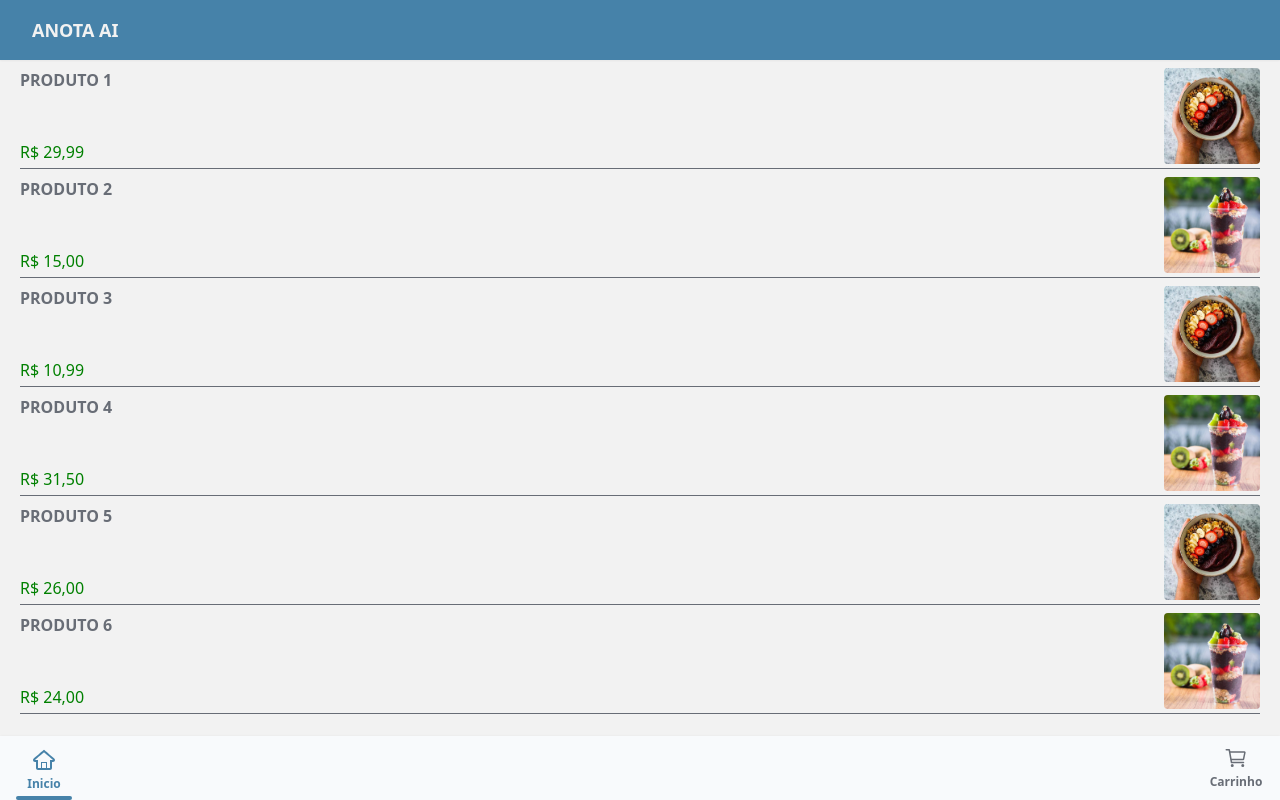
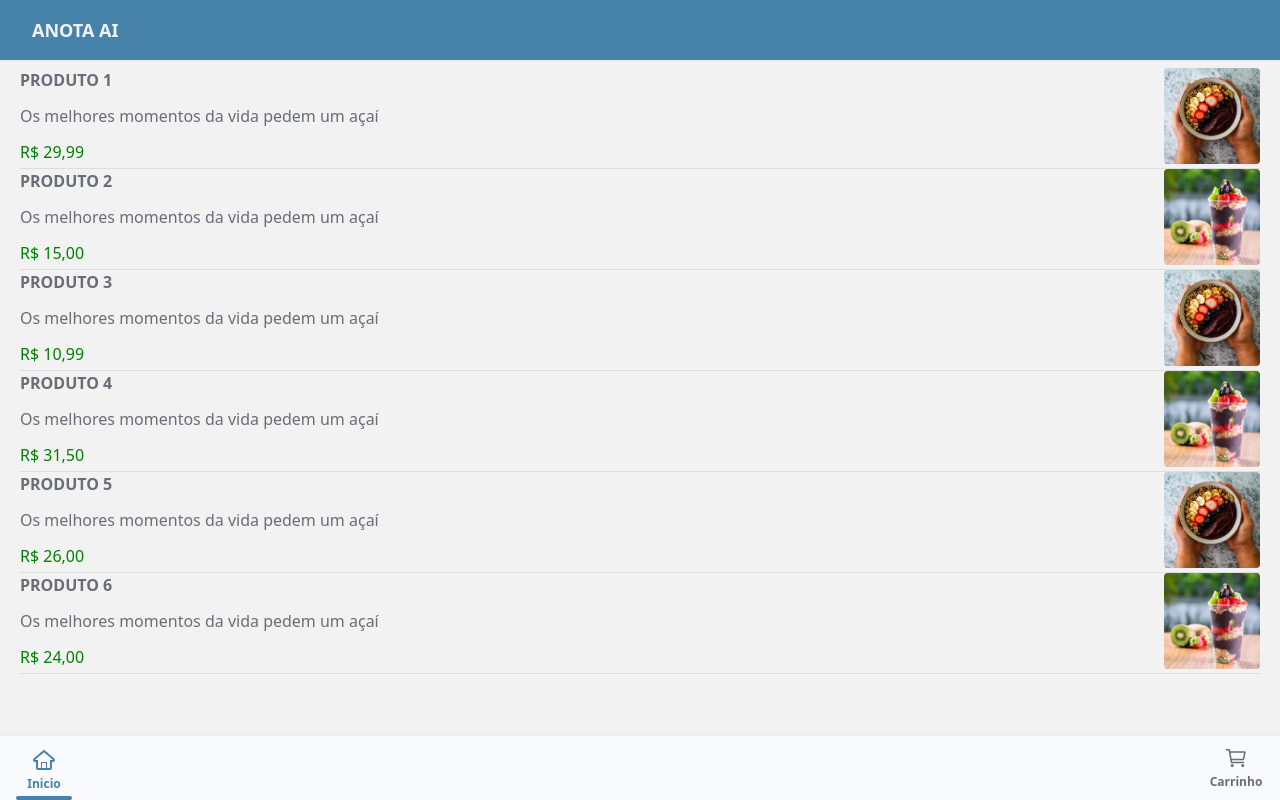
Before and after one commit to GledsonLucas111/PEDE-A-, a Next.js app: page / in a window 1280 px wide. Built offline with nearby package versions, Linux system fonts and the light colour scheme.

Commit message:
quebrando component card em partes

```diff
--- a/src/app/(store)/(home)/page.tsx
+++ b/src/app/(store)/(home)/page.tsx
@@ -1,8 +1,11 @@
-import CardProduct from "@/components/card";
+'use client';
+import { Card } from "@/components/card";
 import Footer from "@/components/footer";
 import Header from "@/components/header";
+import { useCartStore } from "@/globalStateCar/CartStore";
 
 export default function Home() {
+const items = useCartStore((state) => state.avaliableItems);
 
   return (
     <div className="flex flex-col h-full justify-between">
@@ -12,7 +15,9 @@ export default function Home() {
         </div>
         <div>
           <div>
-          <CardProduct />
+          <Card.Root>
+            <Card.Content items={items} inCart={false} url="/product"></Card.Content>
+          </Card.Root>
           </div>
         </div>
       </div>
--- a/src/app/(store)/product/[id]/page.tsx
+++ b/src/app/(store)/product/[id]/page.tsx
@@ -8,7 +8,8 @@ interface ProductProps {
   }
 }
 export default function Product(props: ProductProps) {
- const items = useCartStore((state)=> state.avaliableItems)
+ const items = useCartStore((state)=> state.avaliableItems);
+ const add = useCartStore((state)=> state.addToCart)
  let [quantity, setQuantity] = useState(1);
 
  const item = items.filter((item)=> item.id === props.params.id)
--- /dev/null
+++ b/src/components/card/CardActions.tsx
@@ -0,0 +1,8 @@
+
+
+export function CardActions(){
+  return(
+    <div>
+    </div>
+  )
+}
--- /dev/null
+++ b/src/components/card/CardContent.tsx
@@ -0,0 +1,46 @@
+'use client';
+import Image from "next/image";
+import { useRouter } from "next/navigation";
+
+interface CardContentProps {
+  items: any[];
+  url?: string;
+  inCart: boolean;
+}
+
+export function CardContent({ items, url, inCart }: CardContentProps) {
+  const { push } = useRouter();
+  console.log(url)
+  return (
+    <div>
+      {items.map((item) => (
+        <div key={item.id} onClick={url? ()=> push(`${url}/${item.id}`): ()=> push("")}>
+          <div className={`flex w-full justify-between ${inCart ? `` : ``}`}>
+            <div className="flex flex-col justify-between">
+              <p className="text-gray font-bold">{item.name}</p>
+              <p className="text-gray">{item.description}</p>
+              <p className="text-green ">
+                {JSON.parse(item.price).toLocaleString("pt-BR", {
+                  style: "currency",
+                  currency: "BRL",
+                })}
+              </p>
+            </div>
+            <Image
+              src={`${item.image}`}
+              alt="imagem acai"
+              className="min-w-24 min-h-24 max-w-24 max-h-24 rounded object-cover"
+              width={100}
+              height={100}
+            />
+          </div>
+          {inCart ? (
+            ``
+          ) : (
+            <p className="w-full border-b border-white600 pt-1"></p>
+          )}
+        </div>
+      ))}
+    </div>
+  );
+}
--- /dev/null
+++ b/src/components/card/CardRoot.tsx
@@ -0,0 +1,10 @@
+"use client";
+
+import { ReactNode } from "react";
+
+interface CardRootProps {
+  children: ReactNode;
+}
+export default function CardRoot({ children }: CardRootProps) {
+  return <div className="flex flex-col gap-2 pt-2 px-5 h-full">{children}</div>;
+}
--- a/src/components/card/index.tsx
+++ b/src/components/card/index.tsx
@@ -1,35 +1,9 @@
-"use client";
-import { useCartStore } from "@/globalStateCar/CartStore";
-import Image from "next/image";
-import { useRouter } from "next/navigation";
+import { CardActions } from "./CardActions";
+import { CardContent } from "./CardContent";
+import CardRoot from "./cardRoot";
 
-export default function CardProduct() {
-  const products = useCartStore((state) => state.avaliableItems);
-  const { push } = useRouter();
-
-  return (
-    <div className="flex flex-col gap-2 pt-2 px-5 h-full">
-      {products.map((product) => (
-        <div key={product.id} onClick={() => push(`/product/${product.id}`)}>
-          <div className="flex w-full justify-between">
-            <div className="flex flex-col justify-between">
-              <p className="text-gray font-bold">{product.name}</p>
-              <p className="text-green ">
-                {JSON.parse(product.price).toLocaleString("pt-BR", {
-                  style: "currency",
-                  currency: "BRL",
-                })}
-              </p>
-            </div>
-            <img
-              src={product.image}
-              alt="imagem acai"
-              className="w-24 h-24 rounded object-cover"
-            />
-          </div>
-          <p className="w-full border-b border-gray pt-1"></p>
-        </div>
-      ))}
-    </div>
-  );
+export const Card = {
+  Root: CardRoot,
+  Content: CardContent,
+  Actions: CardActions
 }
--- a/src/globalStateCar/CartStore.tsx
+++ b/src/globalStateCar/CartStore.tsx
@@ -1,50 +1,50 @@
 import { create } from "zustand";
 
-const initialProducts =[{
+const initialItems =[{
   id: "1",
   name: 'PRODUTO 1',
-  description: '',
+  description: 'Os melhores momentos da vida pedem um açaí',
   price: '29.99',
   image: '/images/acai1.jpeg',
 },
 {
   id: "2",
   name: 'PRODUTO 2',
-  description: '',
+  description: 'Os melhores momentos da vida pedem um açaí',
   price: '15.00',
   image: '/images/acai-2.jpg',
 },
 {
   id: "3",
   name: 'PRODUTO 3',
-  description: '',
+  description: 'Os melhores momentos da vida pedem um açaí',
   price: '10.99',
   image: '/images/acai1.jpeg',
 },
 {
   id: "4",
   name: 'PRODUTO 4',
-  description: '',
+  description: 'Os melhores momentos da vida pedem um açaí',
   price: '31.50',
   image: '/images/acai-2.jpg',
 },
 {
   id: "5",
   name: 'PRODUTO 5',
-  description: '',
+  description: 'Os melhores momentos da vida pedem um açaí',
   price: '26.00',
   image: '/images/acai1.jpeg',
 },
 {
   id: "6",
   name: 'PRODUTO 6',
-  description: '',
+  description: 'Os melhores momentos da vida pedem um açaí',
   price: '24.00',
   image: '/images/acai-2.jpg',
 },
 ]
 
-type Product = {
+type Item = {
   id: string,
   name: string,
   description?: string,
@@ -53,17 +53,17 @@ type Product = {
 }
 
 type CartStore = {
-  avaliableItems: Product[];
-  cart: Product[];
-  addToCart: (product: Product) => void;
+  avaliableItems: Item[];
+  cart: Item[];
+  addToCart: (item: Item) => void;
   removeFromCart: (id: string) => void;
 }
 
 export const useCartStore = create<CartStore>((set) => {
   return {
     cart: [],
-    avaliableItems: initialProducts,
-    addToCart: (product: Product) =>  set((state)=> ({cart: [...state.cart, product]})),
+    avaliableItems: initialItems,
+    addToCart: (Item: Item) =>  set((state)=> ({cart: [...state.cart, Item]})),
     removeFromCart: (id: string) =>  set((state)=> ({cart: state.cart.filter((item) => item.id !== id)}))
   }
 
```
